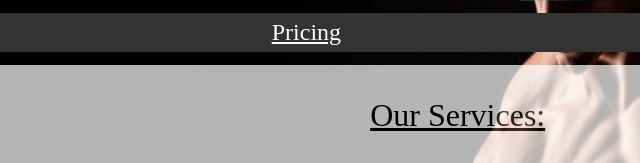
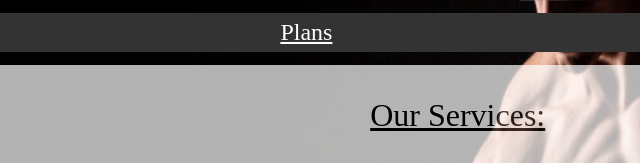
Before and after one commit to hozaifa56/Lifestyle-Gym, a plain HTML site: page index.html in a window 1280 px wide. Shown: the top 163 px of the page, 333-973 px from the left. Drawn offline with Linux system fonts and the light colour scheme.

Commit message:
2nd commit

```diff
--- a/index.html
+++ b/index.html
@@ -16,7 +16,7 @@
                 </li>
 
               <li class="nav-item">
-                <a class="nav-link" href="pricing.html" style="color: white;">Pricing</a>
+                <a class="nav-link" href="pricing.html" style="color: white;">Plans</a>
               </li>
               <li class="nav-item">
                 <a class="nav-link" href="equipments.html" style="color: white;">Equipments</a>
```
